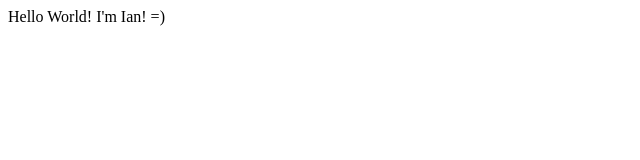
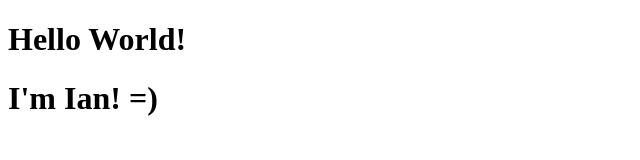
Before and after one commit to umayyyu/trial2, a plain HTML site: page index.html in a window 1280 px wide. Shown: the whole page, without its empty margins (0-640 px from the left). Drawn offline with Linux system fonts and the light colour scheme.

Commit message:
minor change

```diff
--- a/index.html
+++ b/index.html
@@ -6,7 +6,7 @@
     <title>First Web</title>
 </head>
 <body>
-    <hi>Hello World!</hi>
-    <hi>I'm Ian! =) </hi>
+    <h1>Hello World!</h1>
+    <h1>I'm Ian! =) </h1>
 </body>
 </html>
```
